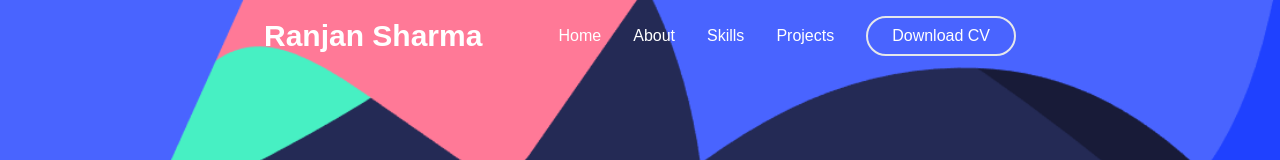
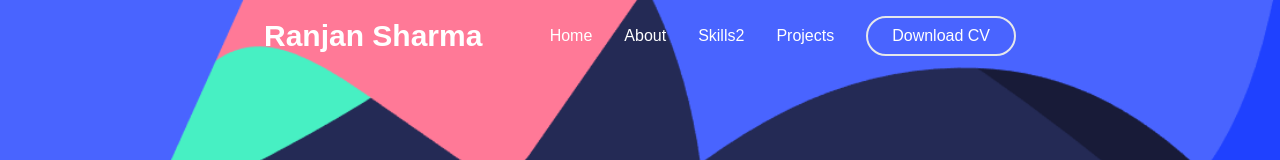
Before and after one commit to iranjansharma/MainPortfolio, a React (Create React App) app: page / in a window 1280 px wide. Shown: the top 160 px of the page. Built offline with nearby package versions, Linux system fonts and the light colour scheme; a web font is replaced by a local one.

Commit message:
Update Nav.tsx

```diff
--- a/src/components/Nav/Nav.tsx
+++ b/src/components/Nav/Nav.tsx
@@ -25,7 +25,7 @@ const Nav: FC = () => {
   },
   {
     id: 3,
-    title: 'Skills',
+    title: 'Skills2',
     link: 'skills'
   },
   {
```
